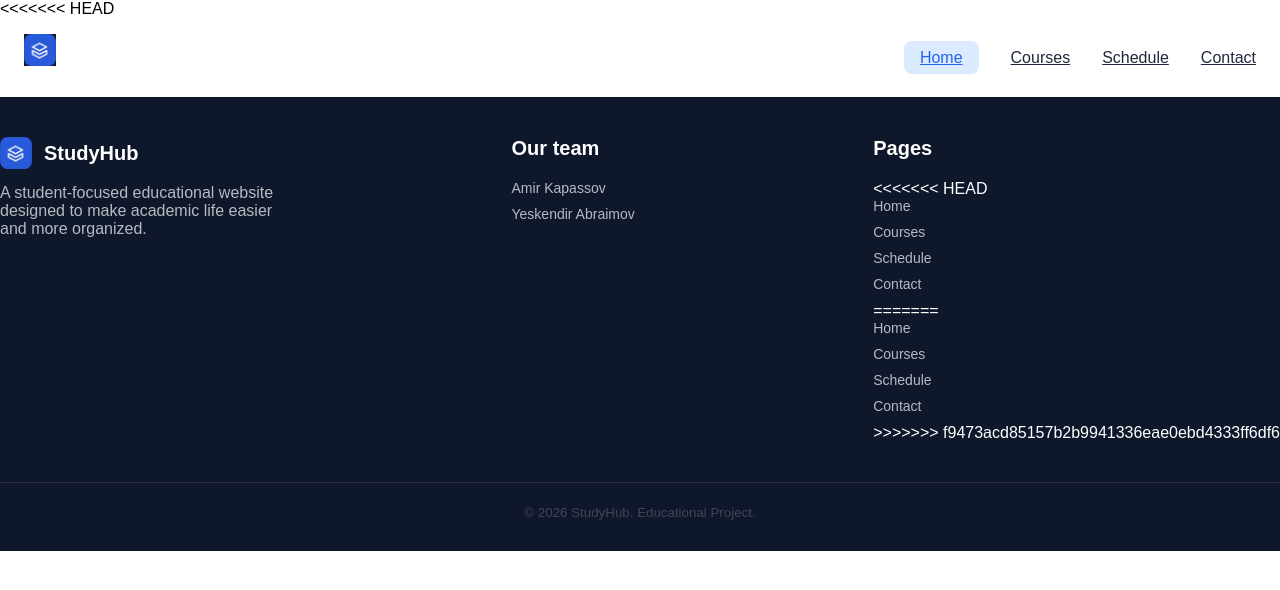
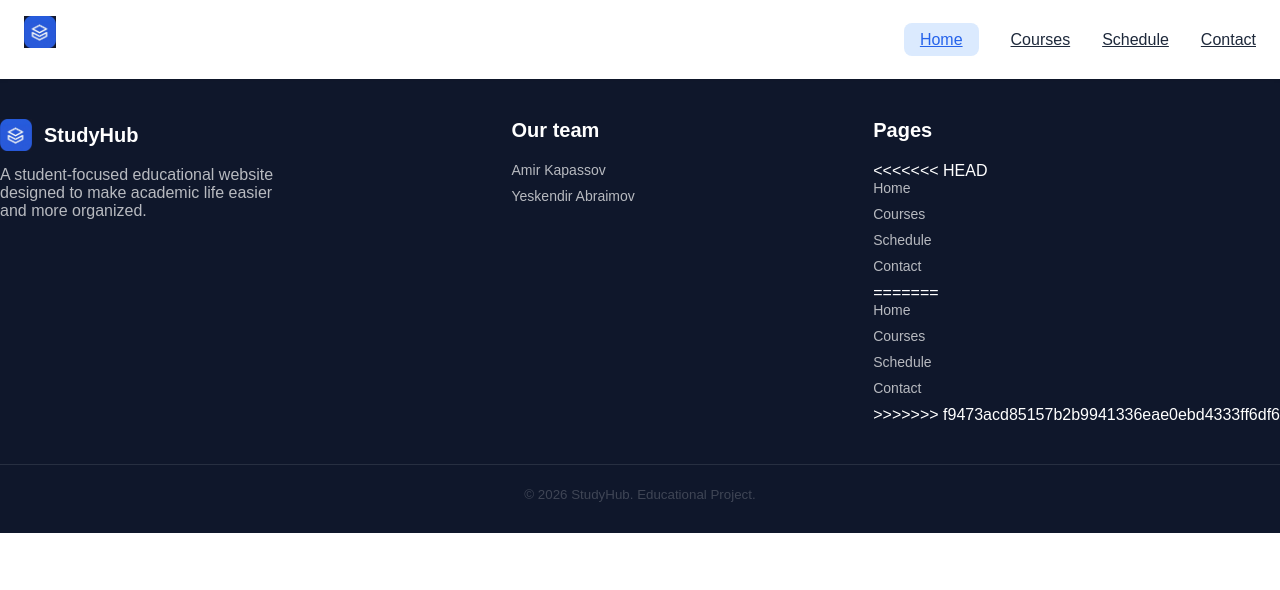
Before and after one commit to Amirkapasov/StudyHub, a plain HTML site: page index.html in a window 1280 px wide. Drawn offline with Linux system fonts and the light colour scheme.

Commit message:
fixed the view

```diff
--- a/index.html
+++ b/index.html
@@ -11,7 +11,6 @@
 </head>
 <body>
 <header>
-<<<<<<< HEAD
 
     <nav class = 'navbar'>
 
```
Also changed, not shown: contact.html (+0 -1 lines), courses.html (+0 -1 lines), schedule.html (+0 -1 lines).
